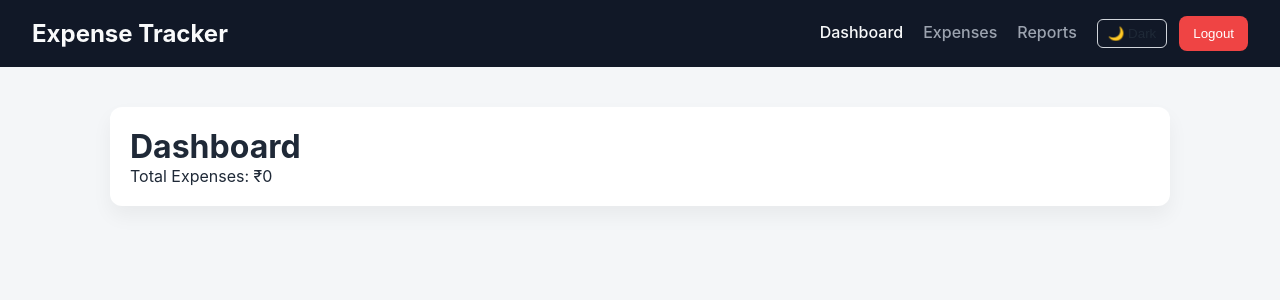
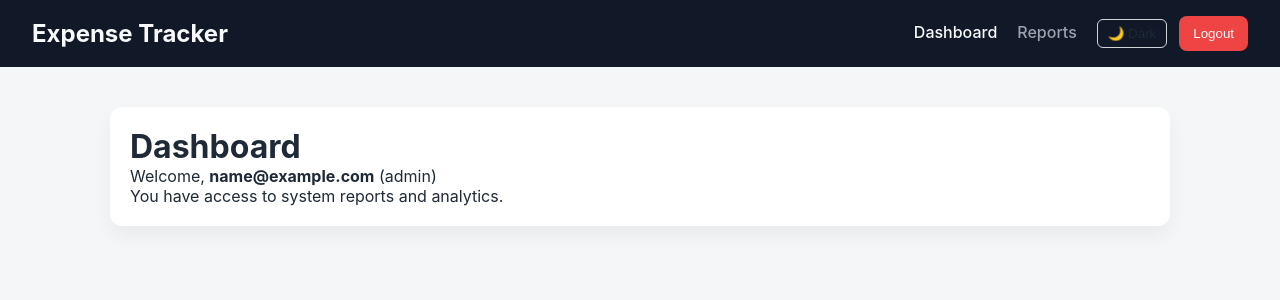
Before and after one commit to piyushkumar0707/Expense-Tracker, a React (Vite) app in the folder Expense-Dashboard/: page /dashboard in a window 1280 px wide. Shown: the top 300 px of the page. Built offline with nearby package versions, Linux system fonts and the light colour scheme; sample sign-in values are in the browser's storage.

Commit message:
Push all recent code changes to GitHub

```diff
--- a/Expense-Dashboard/src/App.jsx
+++ b/Expense-Dashboard/src/App.jsx
@@ -9,43 +9,39 @@ import ProtectedRoute from "./components/ProtectedRoute";
 function App() {
   return (
     <Routes>
-
-      {/* Layout Route */}
       <Route element={<AppLayout />}>
-
-        {/* Protected Routes */}
+        {/* Admin + User */}
         <Route
           path="/dashboard"
           element={
-            <ProtectedRoute>
+            <ProtectedRoute allowedRoles={["admin", "user"]}>
               <Dashboard />
             </ProtectedRoute>
           }
         />
 
+        {/* User only */}
         <Route
           path="/expenses"
           element={
-            <ProtectedRoute>
+            <ProtectedRoute allowedRoles={["user"]}>
               <Expenses />
             </ProtectedRoute>
           }
         />
 
+        {/* Admin only */}
         <Route
           path="/reports"
           element={
-            <ProtectedRoute>
+            <ProtectedRoute allowedRoles={["admin"]}>
               <Reports />
             </ProtectedRoute>
           }
         />
-
       </Route>
 
-      {/* Public Route */}
       <Route path="/login" element={<Login />} />
-
     </Routes>
   );
 }
--- a/Expense-Dashboard/src/Components/Navbar.jsx
+++ b/Expense-Dashboard/src/Components/Navbar.jsx
@@ -4,28 +4,34 @@ import AuthContext from "../auth/AuthContext";
 import ThemeContext from "../theme/ThemeContext";
 
 function Navbar() {
-  const { isAuth, logout } = useContext(AuthContext);
+  const { isAuth, user, logout } = useContext(AuthContext);
   const { theme, toggleTheme } = useContext(ThemeContext);
 
   return (
     <nav className="navbar">
       <h2>Expense Tracker</h2>
 
+      {isAuth && (
         <div className="nav-links">
           <NavLink to="/dashboard">Dashboard</NavLink>
+
+          {user.role === "user" && (
             <NavLink to="/expenses">Expenses</NavLink>
+          )}
+
+          {user.role === "admin" && (
             <NavLink to="/reports">Reports</NavLink>
+          )}
 
           <button className="theme-btn" onClick={toggleTheme}>
             {theme === "light" ? "🌙 Dark" : "☀️ Light"}
           </button>
 
-        {isAuth && (
           <button onClick={logout} className="logout-btn">
             Logout
           </button>
+        </div>
       )}
-      </div>
     </nav>
   );
 }
--- a/Expense-Dashboard/src/Components/ProtectedRoute.jsx
+++ b/Expense-Dashboard/src/Components/ProtectedRoute.jsx
@@ -2,9 +2,19 @@ import { Navigate } from "react-router-dom";
 import { useContext } from "react";
 import AuthContext from "../auth/AuthContext";
 
-function ProtectedRoute({ children }) {
-  const { isAuth } = useContext(AuthContext);
-  return isAuth ? children : <Navigate to="/login" replace />;
+function ProtectedRoute({ children, allowedRoles }) {
+  const { isAuth, user } = useContext(AuthContext);
+
+  if (!isAuth) {
+    return <Navigate to="/login" replace />;
+  }
+
+  // Role-based check
+  if (allowedRoles && !allowedRoles.includes(user.role)) {
+    return <Navigate to="/dashboard" replace />;
+  }
+
+  return children;
 }
 
 export default ProtectedRoute;
--- a/Expense-Dashboard/src/Pages/Dashboard.jsx
+++ b/Expense-Dashboard/src/Pages/Dashboard.jsx
@@ -1,8 +1,10 @@
 import { useContext, useMemo } from "react";
 import ExpenseContext from "../context/ExpenseContext";
+import AuthContext from "../auth/AuthContext";
 
 function Dashboard() {
   const { expenses } = useContext(ExpenseContext);
+  const { user } = useContext(AuthContext);
 
   const total = useMemo(
     () => expenses.reduce((sum, e) => sum + e.amount, 0),
@@ -12,7 +14,18 @@ function Dashboard() {
   return (
     <div className="card page">
       <h1>Dashboard</h1>
-      <p>Total Expenses: ₹{total}</p>
+
+      <p>
+        Welcome, <strong>{user.email}</strong> ({user.role})
+      </p>
+
+      {user.role === "user" && (
+        <p>Total Expenses: ₹{total}</p>
+      )}
+
+      {user.role === "admin" && (
+        <p>You have access to system reports and analytics.</p>
+      )}
     </div>
   );
 }
```
Lines whose indentation alone changed are shown as unchanged.
